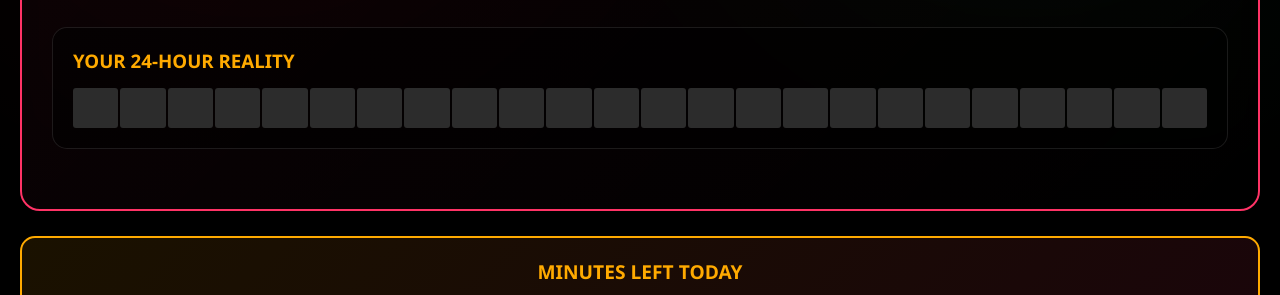
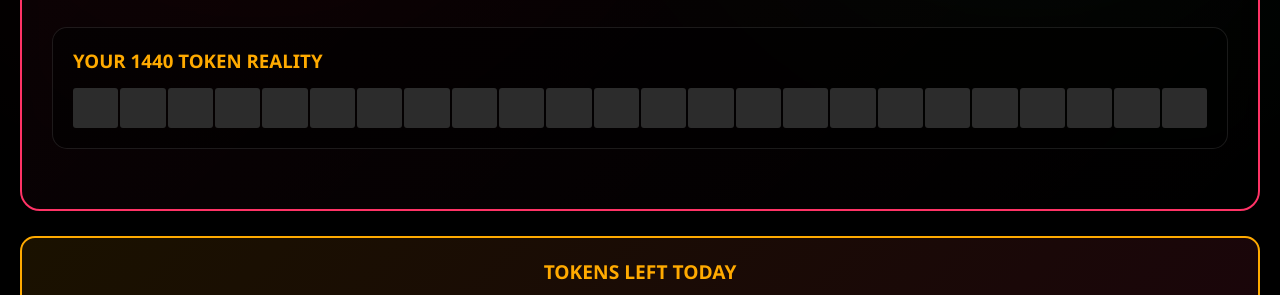
Before and after one commit to kmac1310/GeminiLifeApp2, a plain HTML site: page index.html in a window 1280 px wide. Shown: the part 650-945 px from the top of the page. Drawn offline with Linux system fonts and the light colour scheme.

Commit message:
Update index.html

```diff
--- a/index.html
+++ b/index.html
@@ -1120,13 +1120,13 @@
       </div>
 
       <div class="time-visualization">
-        <h3 style="color: var(--warning); margin-bottom: 10px;">YOUR 24-HOUR REALITY</h3>
+        <h3 style="color: var(--warning); margin-bottom: 10px;">YOUR 1440 TOKEN REALITY</h3>
         <div class="day-grid" id="dayGrid"></div>
       </div>
     </div>
 
     <div class="real-time-counter">
-      <div class="real-time-counter-label">MINUTES LEFT TODAY</div>
+      <div class="real-time-counter-label">TOKENS LEFT TODAY</div>
       <div class="real-time-counter-value" id="minutesLeftToday">0</div>
     </div>
 
```
